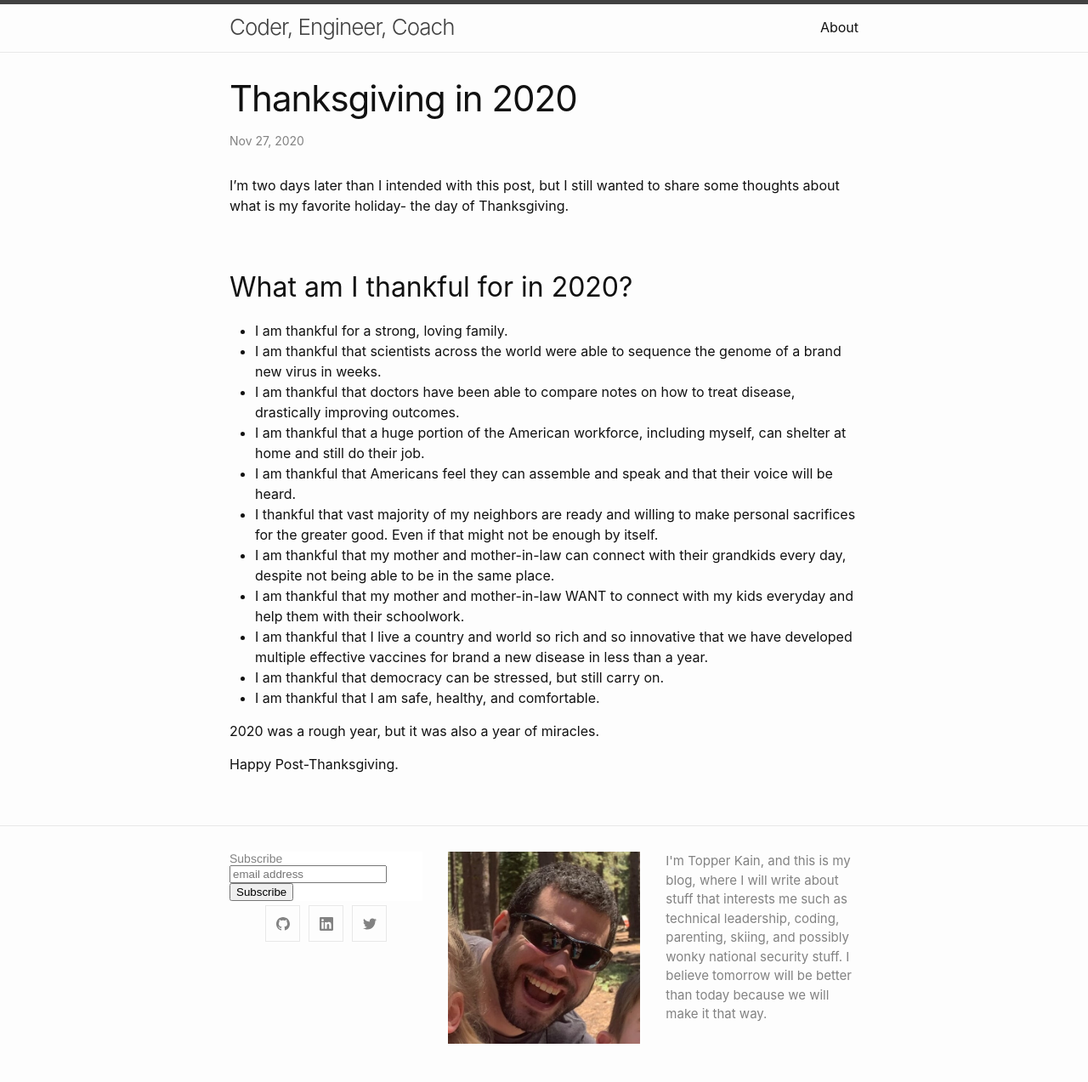
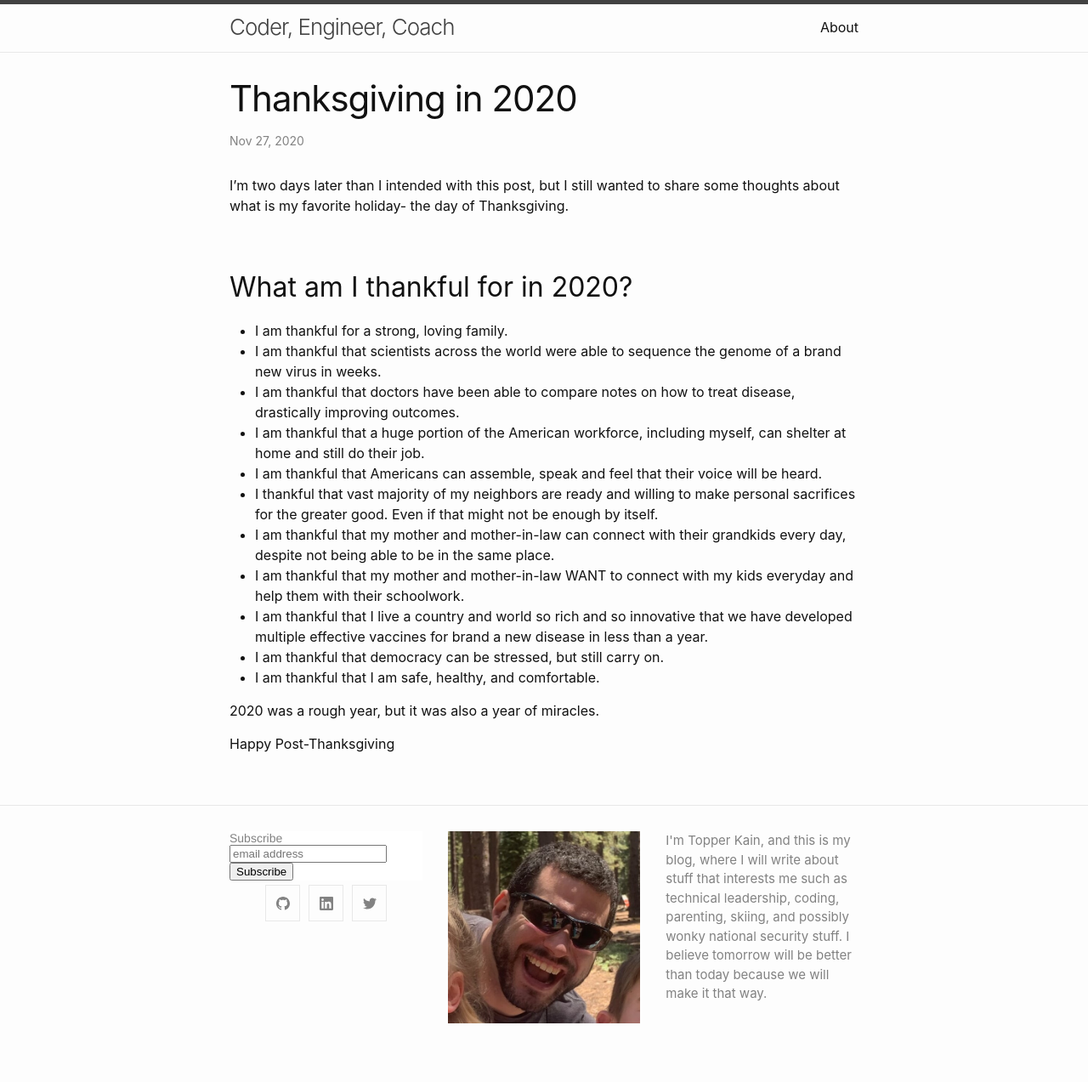
Before and after one commit to TopperKain/topperkain.github.io, a Jekyll site: the page built from _posts/2020-11-27-2020-thanksgiving2020.md, in a window 1280 px wide. Shown: the whole page at 85% size. Built offline with Jekyll 4.4.1, drawn with Linux system fonts in a browser that asks for light colours; comment, search, counter and statistics services are not loaded; after the commit the page ends 1249 px from its top, so only the background shows below that.

Commit message:
Minor fix for post

```diff
--- a/_posts/2020-11-27-2020-thanksgiving2020.md
+++ b/_posts/2020-11-27-2020-thanksgiving2020.md
@@ -12,7 +12,7 @@ I'm two days later than I intended with this post, but I still wanted to share s
 - I am thankful that scientists across the world were able to sequence the genome of a brand new virus in weeks.
 - I am thankful that doctors have been able to compare notes on how to treat disease, drastically improving outcomes.
 - I am thankful that a huge portion of the American workforce, including myself, can shelter at home and still do their job.
-- I am thankful that Americans feel they can assemble and speak and that their voice will be heard.
+- I am thankful that Americans can assemble, speak and feel that their voice will be heard.
 - I thankful that vast majority of my neighbors are ready and willing to make personal sacrifices for the greater good. Even if that might not be enough by itself.
 - I am thankful that my mother and mother-in-law can connect with their grandkids every day, despite not being able to be in the same place.
 - I am thankful that my mother and mother-in-law WANT to connect with my kids everyday and help them with their schoolwork.
@@ -22,4 +22,4 @@ I'm two days later than I intended with this post, but I still wanted to share s
 
 2020 was a rough year, but it was also a year of miracles.
 
-Happy Post-Thanksgiving.
+Happy Post-Thanksgiving
```
